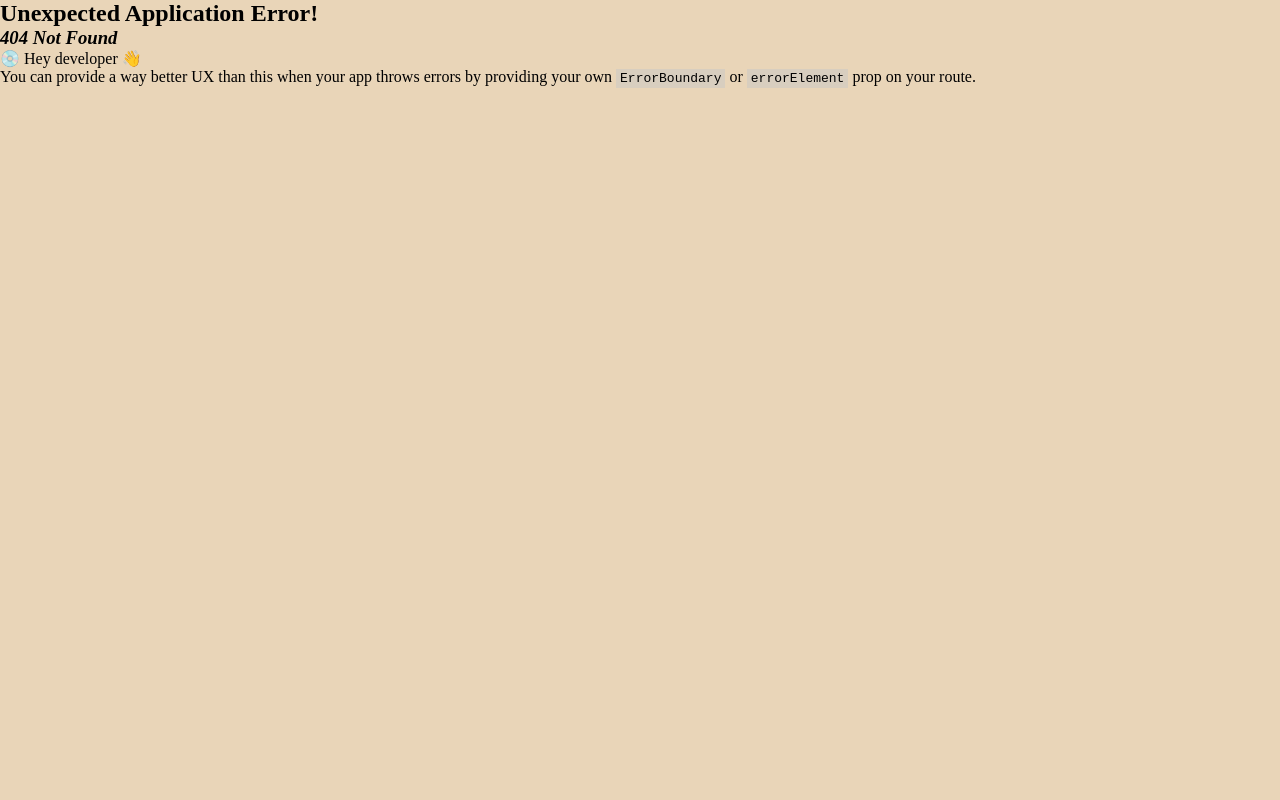
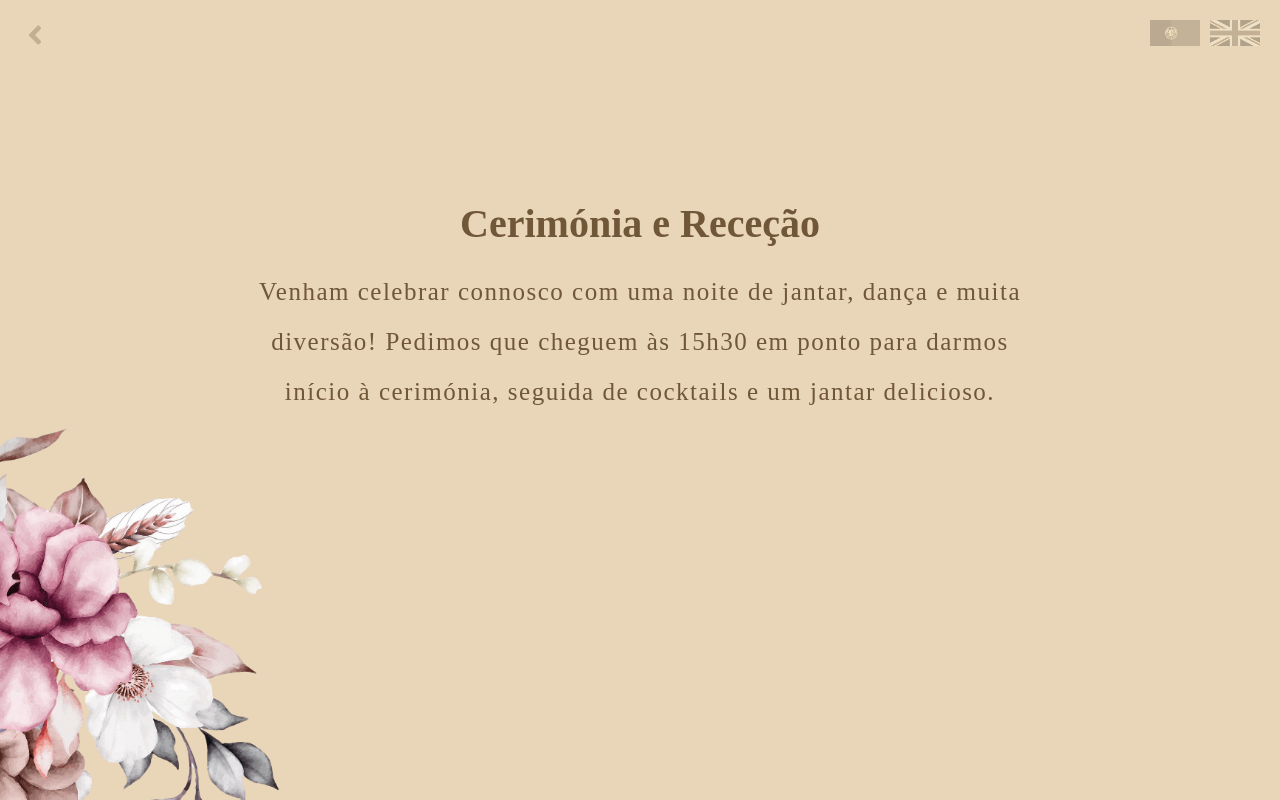
Before and after one commit to j-pcgoncalves/casamento, a React (Vite) app: page /ceremony in a window 1280 px wide. Before the commit this address had no page. Built offline with nearby package versions, Linux system fonts and the light colour scheme; a web font is replaced by a local one.

Commit message:
create and style ceremony and accomodations content

```diff
--- a/package.json
+++ b/package.json
@@ -12,6 +12,7 @@
   "dependencies": {
     "react": "^18.3.1",
     "react-dom": "^18.3.1",
+    "react-icons": "^5.3.0",
     "react-router-dom": "^6.28.0"
   },
   "devDependencies": {
--- a/src/App.tsx
+++ b/src/App.tsx
@@ -1,17 +1,26 @@
 import { Outlet } from "react-router-dom";
+import { useContext } from "react";
 
+import ptFlag from "/pt_flag.jpg";
+import ukFlag from "/uk_flag.jpg";
 import flower from "/flower_final.png";
-import LanguageProvider from "./context/languageContext";
+import { LanguageContext, LanguageContextType } from "./context/languageContext";
 
 const App = () => {
+  const { setLanguage } = useContext(LanguageContext) as LanguageContextType;
+
   return (
-    <LanguageProvider>
+    <>
+      <div className="flags-container">
+          <img onClick={() => setLanguage("pt")} className="flag" src={ptFlag} alt="Portuguese Flag" />
+          <img onClick={() => setLanguage("en")} className="flag" src={ukFlag} alt="English Flag" />
+      </div>
       <div className="decoration-container">
         <img className="decoration-flower" src={flower} alt="Decorative Flower" />
       </div>
 
       <Outlet />
-    </LanguageProvider>
+    </>
   )
 }
 
--- /dev/null
+++ b/src/conteudo/Accomodations.component.tsx
@@ -0,0 +1,30 @@
+import { useContext } from "react";
+import { FaAngleLeft } from "react-icons/fa";
+import { useNavigate } from "react-router-dom";
+
+import { LanguageContext, LanguageContextType } from "../context/languageContext";
+import "./Conteudo.style.css";
+
+const Accomodations = () => {
+    const { language } = useContext(LanguageContext) as LanguageContextType;
+    const navigate = useNavigate();
+
+    return (
+        <>
+            <FaAngleLeft onClick={() => navigate(-1)} className="arrow-back" />
+
+            <div className="conteudo-container">
+                <p className="conteudo-title">
+                    {language == "pt" ? "Acomodações" : "Accomodations"}
+                </p>
+                <div className="conteudo-text-container">
+                    <p className="conteudo-text">
+                        {language == "pt" ? "O Monte das Oliveiras fica perto da Guia, no Algarve, e nós vamos ficar hospedados em Vilamoura. Outras opções mais próximas incluem Albufeira e Armação de Pêra." : "Our venue is located near Guia in the Algarve, and we’ll be staying in Vilamoura. Nearby options also include Albufeira and Armação de Pêra, which are both just a short distance away."}
+                    </p>
+                </div>
+            </div>
+        </>
+    );
+}
+
+export default Accomodations;
--- /dev/null
+++ b/src/conteudo/Ceremony.component.tsx
@@ -0,0 +1,30 @@
+import { useContext } from "react";
+import { FaAngleLeft } from "react-icons/fa";
+import { useNavigate } from "react-router-dom";
+
+import { LanguageContext, LanguageContextType } from "../context/languageContext";
+import "./Conteudo.style.css";
+
+const Ceremony = () => {
+    const { language } = useContext(LanguageContext) as LanguageContextType;
+    const navigate = useNavigate();
+
+    return (
+        <>
+            <FaAngleLeft onClick={() => navigate(-1)} className="arrow-back" />
+
+            <div className="conteudo-container">
+                <p className="conteudo-title">
+                    {language == "pt" ? "Cerimónia e Receção" : "Ceremony and Reception"}
+                </p>
+                <div className="conteudo-text-container">
+                    <p className="conteudo-text">
+                        {language == "pt" ? "Venham celebrar connosco com uma noite de jantar, dança e muita diversão! Pedimos que cheguem às 15h30 em ponto para darmos início à cerimónia, seguida de cocktails e um jantar delicioso." : "Come celebrate with us for an evening of dinner, dancing and good times! Please arrive by 15h30 sharp so we can kick things off with our ceremony, followed by cocktails and a delicious dinner."}
+                    </p>
+                </div>
+            </div>
+        </>
+    );
+}
+
+export default Ceremony;
--- /dev/null
+++ b/src/conteudo/Conteudo.style.css
@@ -0,0 +1,40 @@
+.conteudo-container {
+    text-align: center;
+    margin-top: 200px;
+}
+
+.conteudo-title {
+    font-size: 40px;
+    font-weight: bold;
+    margin-bottom: 20px;
+    color: var(--text-primary-color);
+}
+
+.conteudo-text-container {
+    display: flex;
+    justify-content: center;
+}
+
+.conteudo-text {
+    width: 60%;
+    font-size: 25px;
+    line-height: 2;
+    letter-spacing: 1.5px;
+    color: var(--text-primary-color);
+}
+
+@media only screen and (max-width: 550px) {
+    .conteudo-container {
+        margin-top: 150px;
+    }
+
+    .conteudo-text {
+        width: 90%;
+    }
+}
+
+@media only screen and (max-width: 412px) {
+    .conteudo-container {
+        margin-top: 120px;
+    }
+}
--- a/src/home/Home.component.tsx
+++ b/src/home/Home.component.tsx
@@ -1,27 +1,14 @@
 import { NavLink } from "react-router-dom";
+import { useContext } from "react";
 
-import ptFlag from "/pt_flag.jpg";
-import ukFlag from "/uk_flag.jpg";
 import "./Home.style.css";
-import { useContext } from "react";
 import { LanguageContext, LanguageContextType } from "../context/languageContext";
 
 const Home = () => {
-    const {language, setLanguage} = useContext(LanguageContext) as LanguageContextType;
-
-    console.log(language);
-
-    const handleLanguageChange = (language: string) => {
-        setLanguage(language);
-    }
+    const { language } = useContext(LanguageContext) as LanguageContextType;
 
     return (
         <div className="home-container">
-            <div className="flags-container">
-                <img onClick={() => handleLanguageChange("pt")} className="flag" src={ptFlag} alt="Portuguese Flag" />
-                <img onClick={() => handleLanguageChange("en")} className="flag" src={ukFlag} alt="English Flag" />
-            </div>
-
             <p className="home-top">SAVE THE DATE</p>
             <p className="home-title">Leonor & Darren</p>
             <p className="home-date"><b>18</b> | <b>07</b> | <b>2025</b></p>
--- a/src/home/Home.style.css
+++ b/src/home/Home.style.css
@@ -62,26 +62,6 @@
     transition: all 0.2s ease-in-out;
 }
 
-.flags-container {
-    position: fixed;
-    top: 20px;
-    right: 20px;
-    display: flex;
-    gap: 10px;
-}
-
-.flag {
-    width: 50px;
-    cursor: pointer;
-    filter: opacity(0.3) sepia(1);
-    transition: all 0.2s ease-in-out;
-}
-
-.flag:hover {
-    filter: none;
-    transition: all 0.2s ease-in-out;
-}
-
 @media only screen and (max-width: 550px) {
     .home-top {
         font-size: 30px;
--- a/src/index.css
+++ b/src/index.css
@@ -34,6 +34,42 @@ body {
     bottom: -140px;
 }
 
+.flags-container {
+    position: fixed;
+    top: 20px;
+    right: 20px;
+    display: flex;
+    gap: 10px;
+}
+
+.flag {
+    width: 50px;
+    cursor: pointer;
+    filter: opacity(0.3) sepia(1);
+    transition: all 0.2s ease-in-out;
+}
+
+.flag:hover {
+    filter: none;
+    transition: all 0.2s ease-in-out;
+}
+
+.arrow-back {
+    opacity: 0.3;
+    position: fixed;
+    top: 20px;
+    left: 20px;
+    font-size: 30px;
+    color: #705738;
+    transition: all 0.2s ease-in-out;
+    cursor: pointer;
+}
+
+.arrow-back:hover {
+    opacity: 1;
+    transition: all 0.2s ease-in-out;
+}
+
 @media only screen and (max-width: 1200px) {
     .decoration-flower {
         display: none;
```
Also changed, not shown: src/main.tsx (+15 -2 lines), 1 other file (tests, documents, lock files or other folders).
